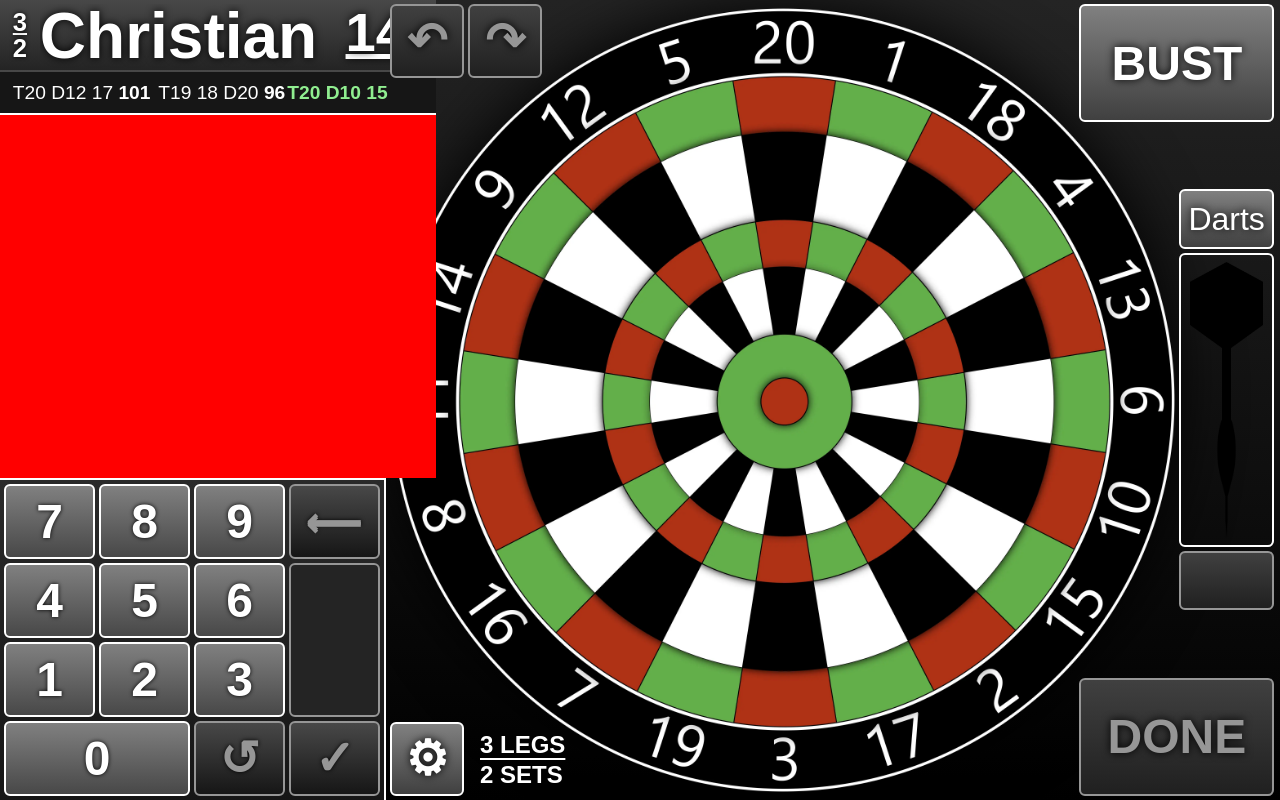
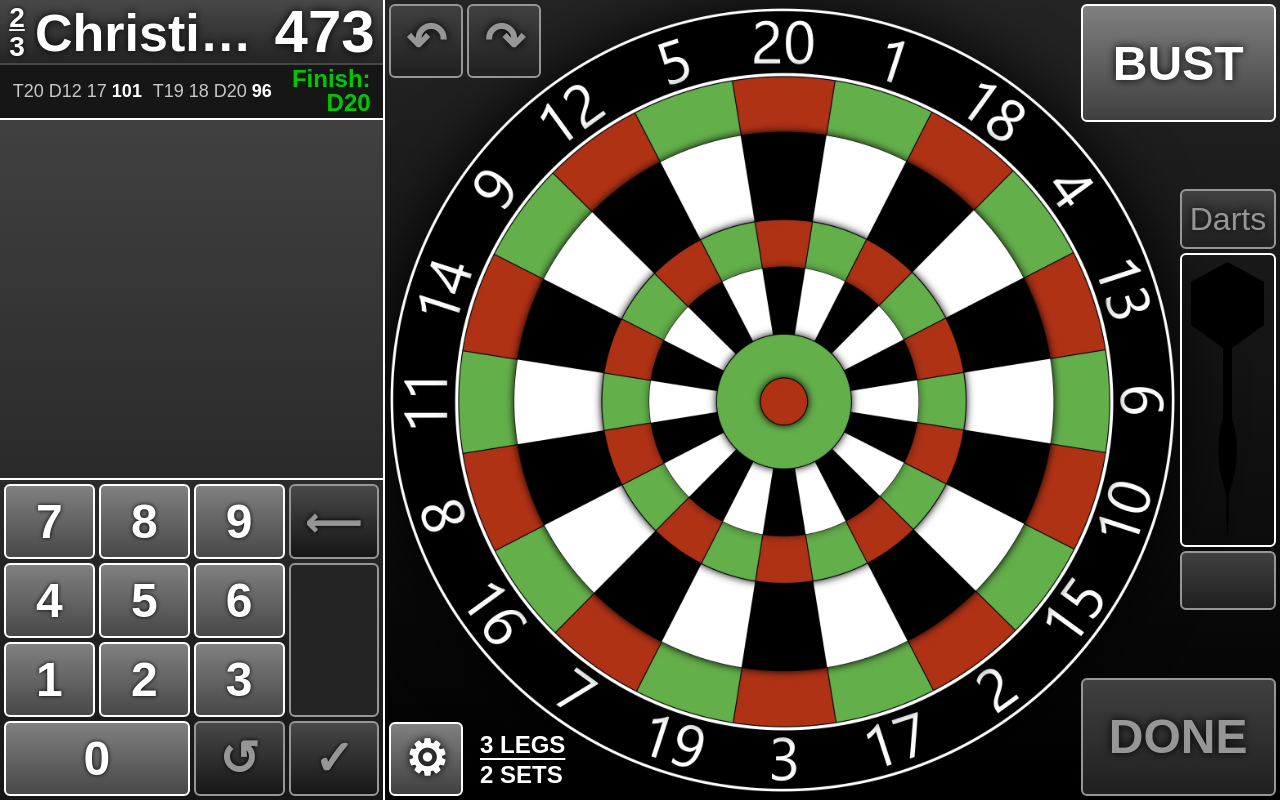
Before and after one commit to ChrisLe5512/Dartscore, a PHP site: page / in a window 1280 px wide. Run offline with PHP 8.4, Linux system fonts and the light colour scheme.

Commit message:
Scores section overhaul, WIP

```diff
--- a/dartscore_new/index.html
+++ b/dartscore_new/index.html
@@ -20,16 +20,28 @@
 				<table class="scores-tbl">
 					<tbody>
 						<!-- Player -->
-						<tr class="player-info">
-							<td>
-								<div>
-									<span class="legs"><u>3</u></span><br>
-									<span class="sets">2</span>
-								</div>
-								<span class="player-name">Christian</span>
-								<span class="player-score">140</span>
+						<tr class="player-row">
+							<td class="player-wins"><u>2</u><br>3</td>
+							<td colspan="5" class="player-name">Christian L.</td>
+							<td class="player-score">473</td>
+						</tr>
+						<tr class="history-row">
+							<td colspan="6" class="history scrollable">
+								<span>T20 D12 17 <b>101</b></span>
+								<span>T19 18 D20 <b>96</b></span>
+								<span>12 D8 OB <b>53</b></span>
+								<span>T20 D10 15 <b>45</b></span>
+								<span>20 D12 13 <b>57</b></span>
+								<!-- <div class="fade"></div> -->
 							</td>
+							<td colspan="1" class="finish">Finish: D20</td>
 						</tr>
+						<!-- <div>
+							<span class="legs"><u>3</u></span><br>
+							<span class="sets">2</span>
+						</div>
+						<span class="player-name">Christian</span>
+						<span class="player-score">140</span>
 						<tr class="score-details">
 							<td>
 								<div class="history scrollable">
@@ -39,7 +51,7 @@
 								</div>
 								<span class="finish">T20 D10 15</span>
 							</td>
-						</tr>
+						</tr> -->
 					</tbody>
 				</table>
 			</section>
@@ -51,7 +63,7 @@
 							<td>7</td>
 							<td>8</td>
 							<td>9</td>
-							<td class="back-score disabled">&#10229;<br><b>&#10229;</b></td>
+							<td class="back-score disabled">&#10229;<br>&#10229;<br>&#10229;<br>&#10229;</td>
 						</tr>
 						<tr>
 							<td>4</td>
@@ -101,7 +113,7 @@
 					<tr><td class="hidden"></td></tr>
 					<tr>
 						<td class="hidden"></td>
-						<td class="darts-clear">Darts</td>
+						<td class="darts-clear disabled">Darts</td>
 					</tr>
 					<tr>
 						<td class="hidden"></td>
--- a/dartscore_new/styles.css
+++ b/dartscore_new/styles.css
@@ -39,36 +39,104 @@ aside {
 .scores-section {
 	height: 60%;
 	box-sizing: border-box;
+	/* border-collapse: collapse; */
 	border-bottom: 2px solid white;
 }
 
 .scores-tbl {
+	table-layout: fixed;
     width: 100%;
-	height: 100%;
+	height: 25%;
     border-spacing: 0;
     color: white;
 	font-weight: bold;
 	line-height: 1;
 	background: red;
-    /* text-align: center; */
 }
 
-.scores-tbl td {
-    /* border: 1px solid white; */
-    /* vertical-align: middle; */
-    padding: 0.5vh 0;
-	display: flex;
-	align-items: center;
-	/* background: linear-gradient(#484848, #242424); */
+.player-row {
+	height: 17%;
+	border-bottom: 2px solid gray;
+	background: linear-gradient(#484848, #242424);
 }
 
-.player-info {
-	height: 15%;
-	background: linear-gradient(#484848, #242424);
-	border-bottom: 2px solid gray;
+.player-wins {
+	width: 4vh;
+	font-size: 3.5vh;
+	font-weight: bold;
+	text-align: center;
+	text-shadow: 0 0 0.5vh black;
+	line-height: 1.05;
+	/* background: blue; */
 }
 
-.player-info div {
+.player-name {
+	/* max-width: 60%; */
+	white-space: nowrap;
+	overflow: hidden;
+	text-overflow: ellipsis;
+	font-size: 6.5vh;
+	text-align: left;
+	text-shadow: 0 0 1vh black;
+	padding-top: 0.25vh;
+	/* background: green; */
+}
+
+.player-score {
+	width: 12vh;
+	padding-right: 1vw;
+	font-size: 7.5vh;
+	font-weight: bold;
+	text-align: right;
+	text-shadow: 0 0 1vh black;
+	/* background: aqua; */
+}
+
+.history-row {
+	height: 8%;
+	background: #161616;
+}
+
+.history {
+	/* height: 100%; */
+	overflow-x: auto;
+	white-space: nowrap;
+	padding-left: 1vw;
+	border-bottom: 2px solid white;
+}
+
+.fade {
+	margin-left: auto;
+	width: 8vw;
+	height: 100%;
+	background: linear-gradient(to right, transparent, red);
+	pointer-events: none;
+}
+
+.history span {
+	color: #c8c8c8;
+	font-size: 2.25vh;
+	font-weight: normal;
+	padding-right: 0.5vw;
+	line-height: 1.35;
+	vertical-align: center;
+}
+
+.history span b {
+	color: white;
+}
+
+.finish {
+	width: 40%;
+	font-size: 3vh;
+	font-weight: bold;
+	text-align: right;
+	padding-right: 1vw;
+	color: #00c800;
+	border-bottom: 2px solid white;
+}
+
+/* .player-info div {
 	padding: 0 1vw;
 	font-size: 2vw;
 	text-shadow: 0 0 0.5vh black;
@@ -77,11 +145,9 @@ aside {
 .player-name {
 	width: 72%;
     font-size: 5vw;
-    /* margin-top: 1vh; */
 	text-shadow: 0 0 1vh black;
 	white-space: nowrap;
 	overflow: hidden;
-	/* background: red; */
 }
 
 .player-score {
@@ -90,17 +156,16 @@ aside {
 	text-shadow: 0 0 1vh black;
 	text-decoration: underline;
 	padding-bottom: 0.75vh;
-    /* background: linear-gradient(#484848, #242424); */
 }
 
 .score-details {
+	width: 100%;
     height: 10%;
     display: flex;
     font-size: 1.5vw;
 	font-weight: normal;
     background: #161616;
 	border-bottom: 2px solid white;
-    /* padding: 1vh 0; */
 }
 
 .history {
@@ -109,17 +174,15 @@ aside {
     overflow-x: auto;
     white-space: nowrap;
     padding: 0.5vh 1vw;
-    width: 60%;
-	/* background: black; */
+    width: 80%;
 }
 
 .finish {
+	width: 20%;
     font-size: 1.5vw;
     font-weight: bold;
     color: lightgreen;
-	/* text-align: center; */
-    /* margin-top: 1vh; */
-}
+} */
 
 .scrollable {
     overflow-x: auto;
@@ -192,11 +255,8 @@ td.calc-score i {
 td.back-score {
 	font-family: "Lucida Sans Unicode";
 	font-size: 5vh;
-	line-height: 5%;
-}
-
-.back-score b {
-	text-shadow: none;
+	line-height: 1.25%;
+	text-shadow: 0 0 0.5vh #00000064;
 }
 
 /* BUTTONS */
@@ -254,11 +314,11 @@ td.back-score {
 
 .btn-section {
 	position: relative;
-	right: 8%;
+	right: 7.9vw;
 	display: flex;
 	flex-direction: column;
 	justify-content: center;
-	width: 8%;
+	width: 8vw;
 	pointer-events: none;
 }
 
```
